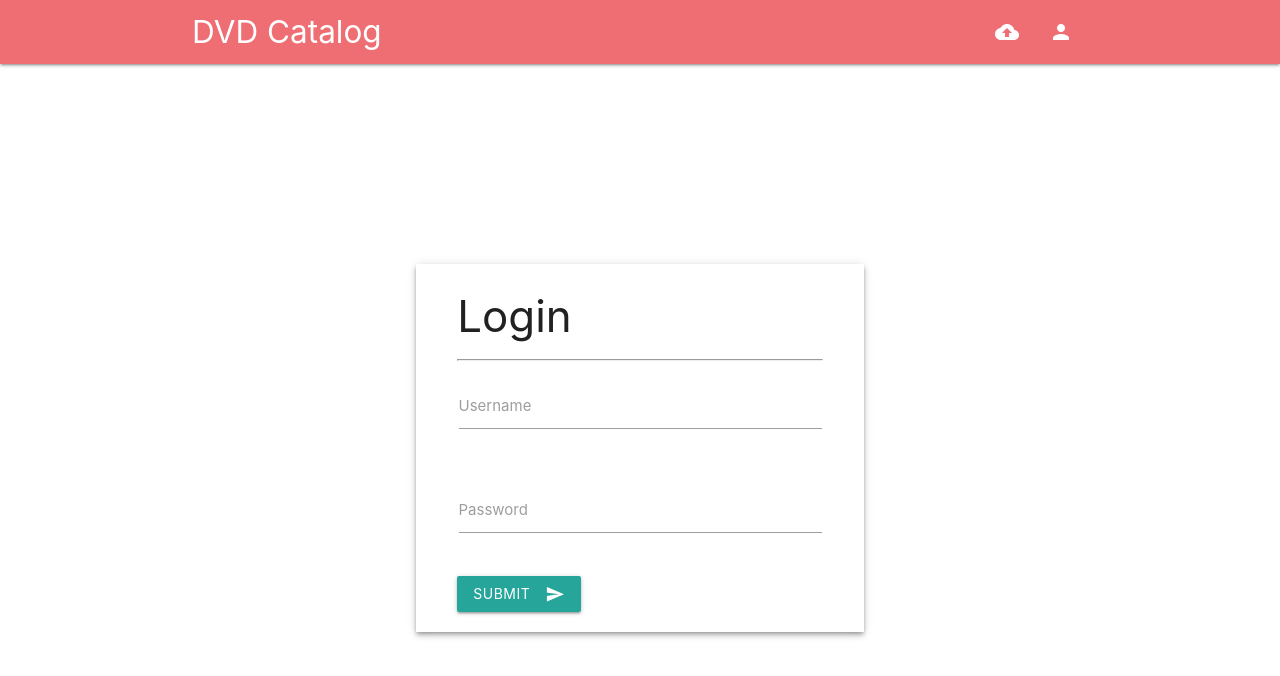
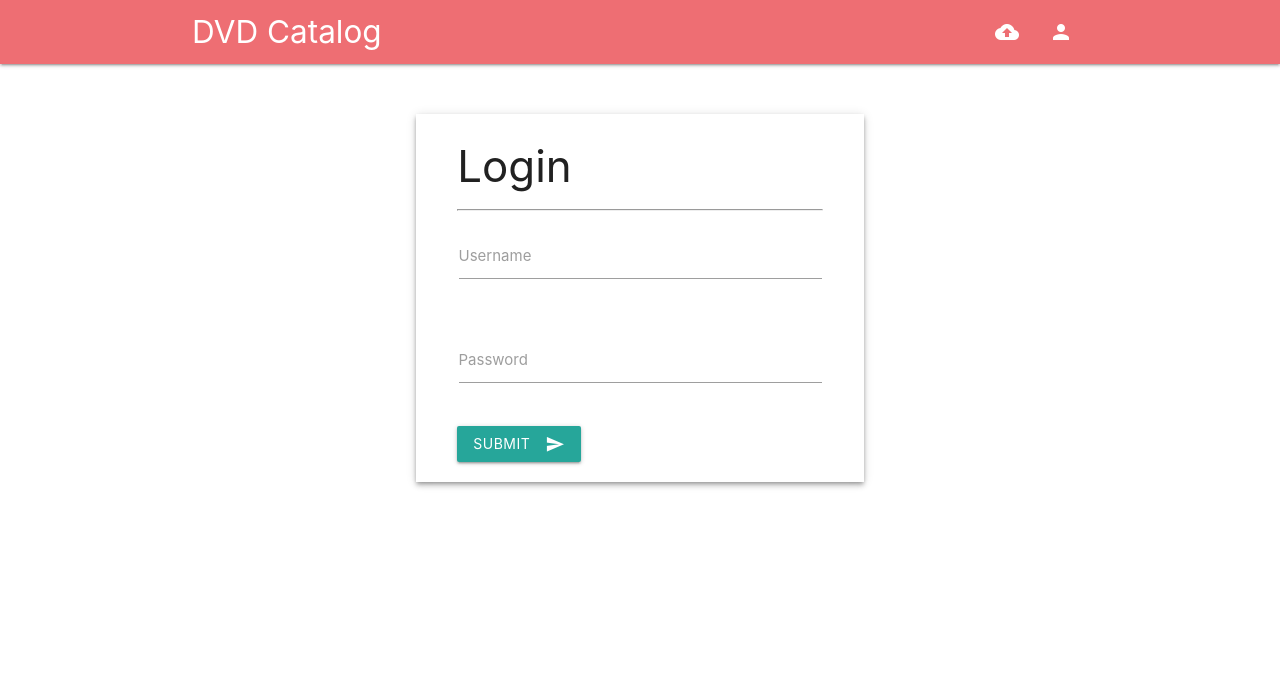
Before and after one commit to lwerner27/movie-catalog, a Vue app: page /login in a window 1280 px wide. Shown: the top 676 px of the page. Built offline with nearby package versions, Linux system fonts and the light colour scheme.

Commit message:
changed some login page styles

```diff
--- a/src/pages/Login.vue
+++ b/src/pages/Login.vue
@@ -55,6 +55,6 @@ export default {
         margin-left: 30px;
     }
     .my-container {
-        padding-top: 200px;
+        padding-top: 50px;
     }
 </style>
```
